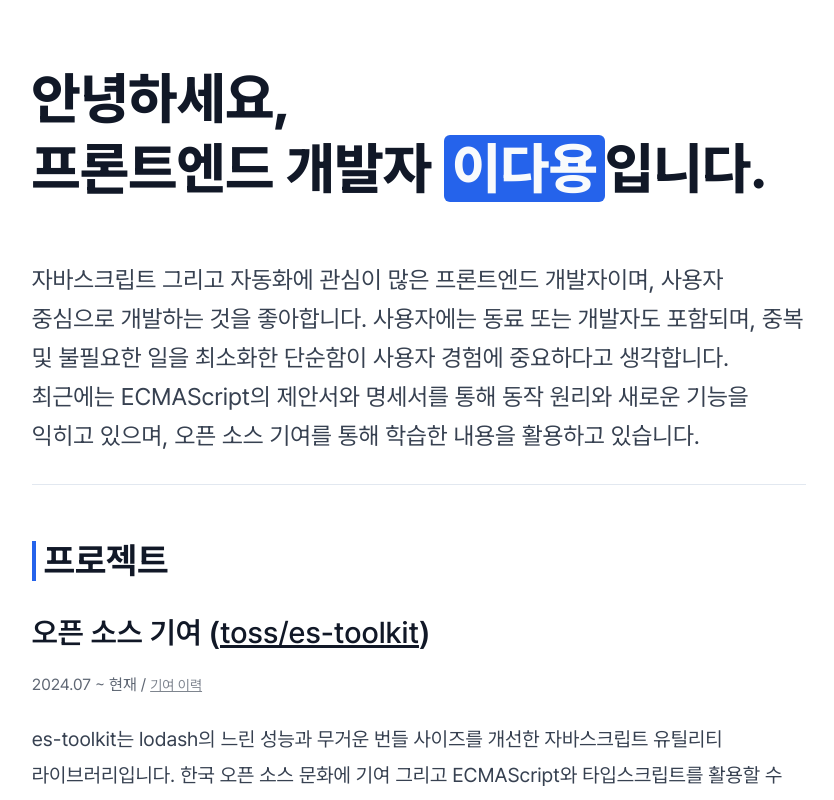
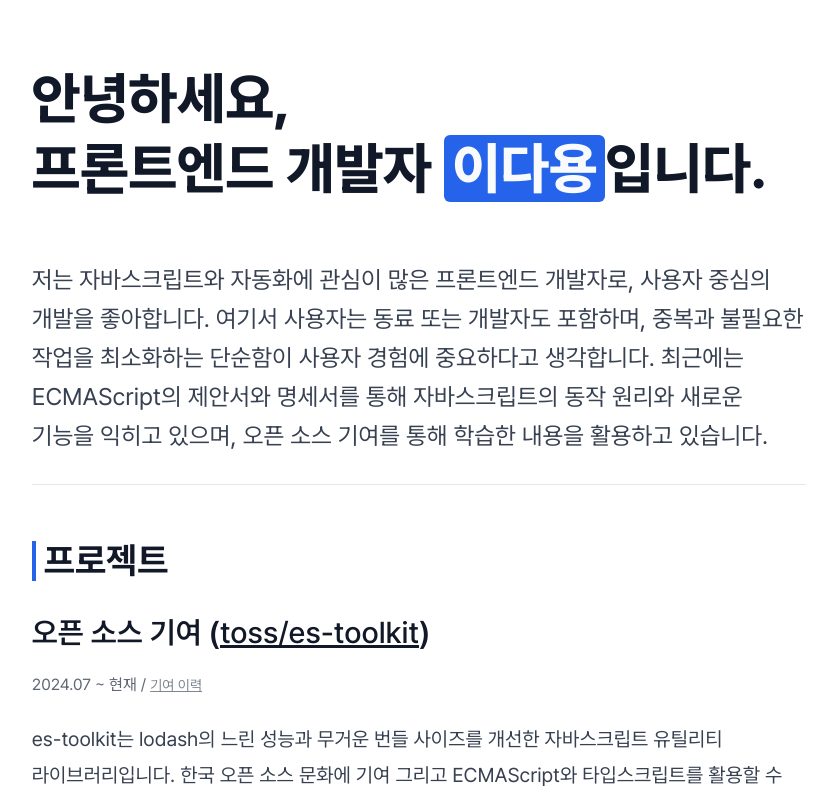
Before and after one commit to dayongkr/resume, a Next.js app: page / in a window 1280 px wide. Shown: the top 800 px of the page, without its empty margins (221-1055 px from the left). Built offline with nearby package versions, Linux system fonts and the light colour scheme.

Commit message:
fix(bio): simplify bio contents

```diff
--- a/src/app/_components/BioSection.tsx
+++ b/src/app/_components/BioSection.tsx
@@ -10,9 +10,9 @@ export function BioSection() {
         입니다.
       </h1>
       <p className="text-xl !leading-relaxed md:text-2xl">
-        자바스크립트 그리고 자동화에 관심이 많은 프론트엔드 개발자이며, 사용자 중심으로 개발하는 것을 좋아합니다.
-        사용자에는 동료 또는 개발자도 포함되며, 중복 및 불필요한 일을 최소화한 단순함이 사용자 경험에 중요하다고
-        생각합니다. 최근에는 ECMAScript의 제안서와 명세서를 통해 동작 원리와 새로운 기능을 익히고 있으며, 오픈 소스
+        저는 자바스크립트와 자동화에 관심이 많은 프론트엔드 개발자로, 사용자 중심의 개발을 좋아합니다. 여기서 사용자는
+        동료 또는 개발자도 포함하며, 중복과 불필요한 작업을 최소화하는 단순함이 사용자 경험에 중요하다고 생각합니다.
+        최근에는 ECMAScript의 제안서와 명세서를 통해 자바스크립트의 동작 원리와 새로운 기능을 익히고 있으며, 오픈 소스
         기여를 통해 학습한 내용을 활용하고 있습니다.
       </p>
     </MainSection>
```
